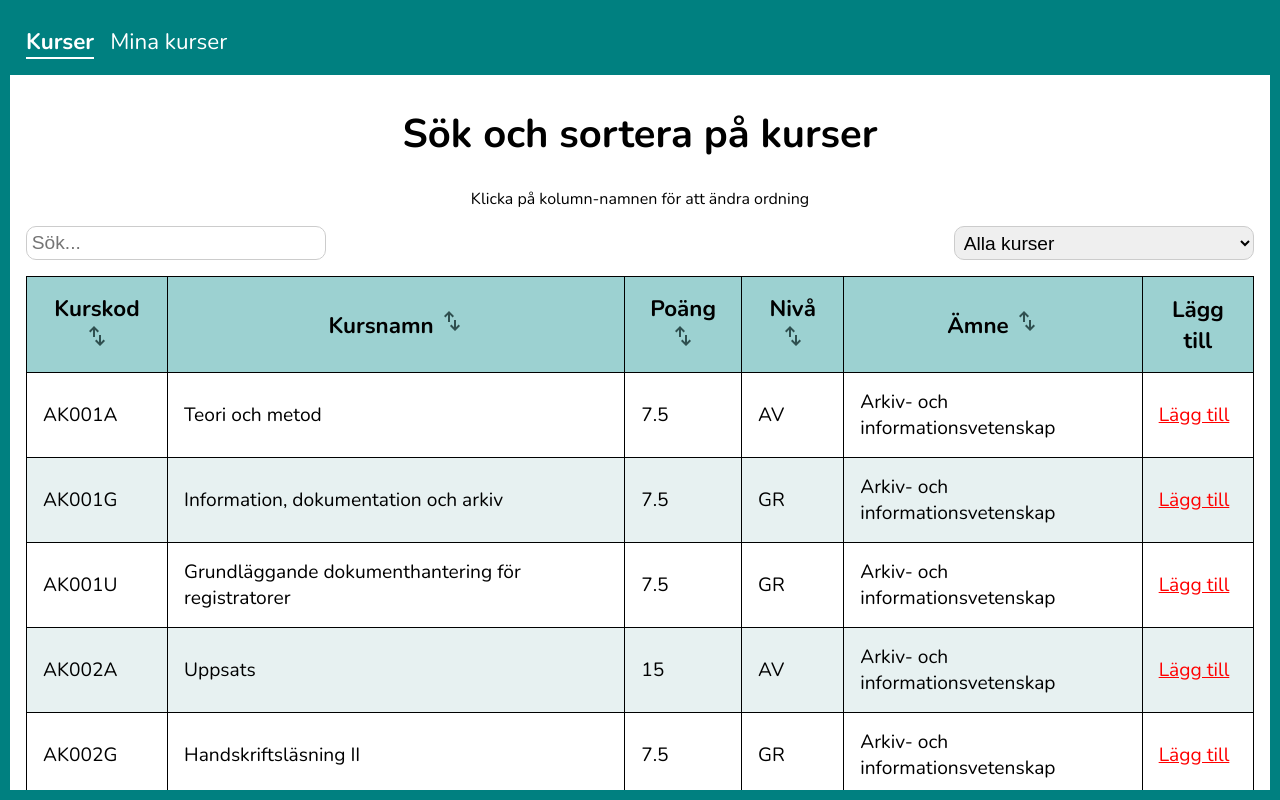
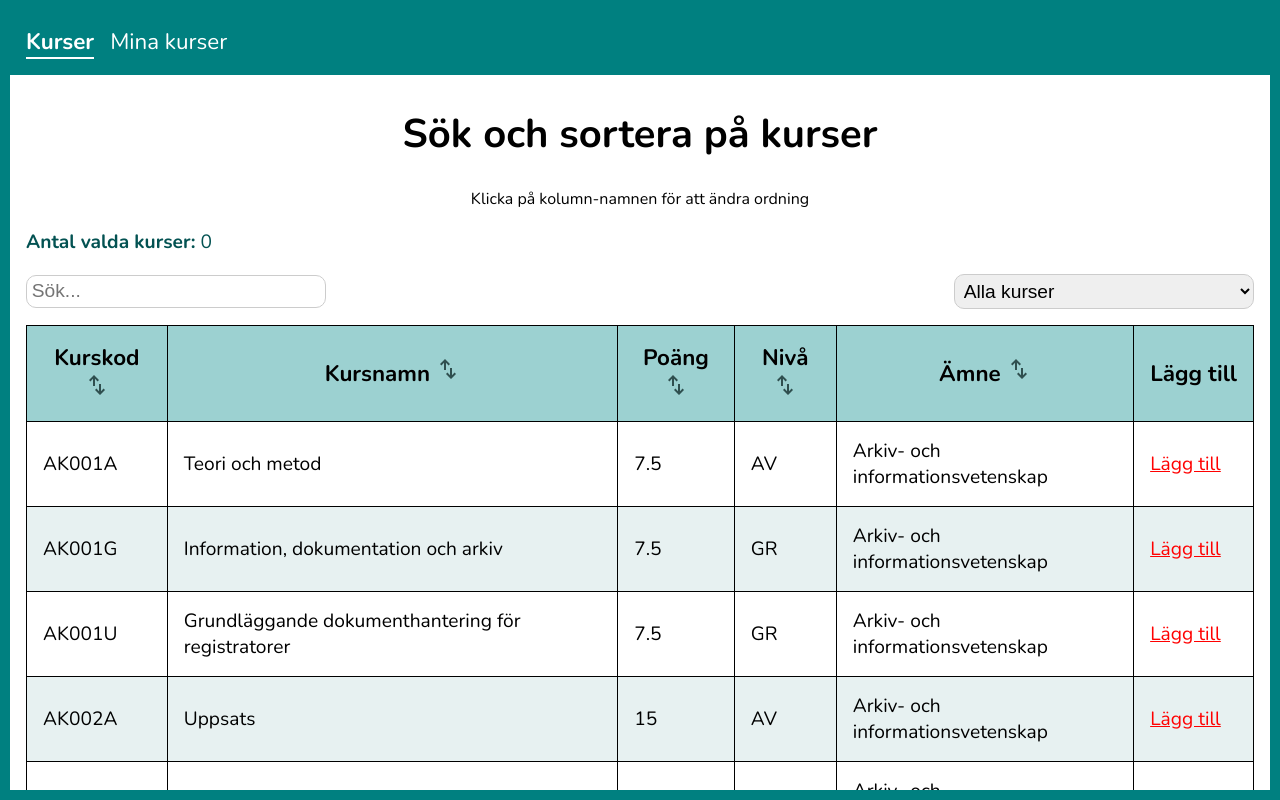
Before and after one commit to Kiim94/Projekt-Typescript, an Angular app: page /courses in a window 1280 px wide. Built offline with nearby package versions, Linux system fonts and the light colour scheme.

Commit message:
Skapade en räknare för att räkna ut hur många kurser som har lagts till i localStorage

```diff
--- a/src/app/courses/courses.html
+++ b/src/app/courses/courses.html
@@ -2,6 +2,7 @@
   <div class="content">
     <h1>Sök och sortera på kurser</h1>
       <p style="text-align:center;">Klicka på kolumn-namnen för att ändra ordning</p>
+      <p id="courseCount"><strong>Antal valda kurser:</strong> {{ scheduleCount() }}</p>
       <div id="inpSel">
         <input (input)="setSearch($event.target.value)" placeholder="Sök...">
         <select #subject (change)="selectedSubject.set(subject.value)">
--- a/src/app/courses/courses.scss
+++ b/src/app/courses/courses.scss
@@ -15,6 +15,10 @@
     text-align:center;
     margin-bottom:1rem;
     font-weight:bold;
+}
+#courseCount{
+    color: rgb(3, 82, 82);
+    font-size:1.2rem;
 }
 
 input, select{
@@ -83,6 +87,7 @@ tr:nth-child(even){
 .error{
     color:red;
 }
+
 @media (max-width: 600px){
     #inpSel{
         flex-direction:column;
--- a/src/app/courses/courses.ts
+++ b/src/app/courses/courses.ts
@@ -36,11 +36,13 @@ export class CoursesComponent {
 
   //pagination
   currentPage = signal(1);
-  itemsPerPage = 20;
+  itemsPerPage = 15;
 
   //signal för att ändra vilket ämne man tittar på från select
   selectedSubject = signal<string>("Alla kurser");
 
+  //signal för alla sparade kurser
+  savedCourses=signal<Course[]>([]);
 
   //===COMPUTED/UTRÄKNINGAR===
   paginatedCourses = computed(() => {
@@ -62,8 +64,15 @@ export class CoursesComponent {
     return ["Alla kurser", ...new Set(all)];
   })
 
+  //uträkning för att kunna visa hur många kurser som finns i ramschemat
+  scheduleCount = computed(() =>
+    this.savedCourses().length);
+
   //===CONSTRUCTOR = Bygg på en gång===
   constructor(private courseService: CourseService){
+    const saved = JSON.parse(localStorage.getItem("courses") || "[]");
+    this.savedCourses.set(saved);
+
     this.courseService.getCourses().subscribe(data => {
       this.courses.set(data);
       this.loading.set(false);
@@ -155,6 +164,11 @@ export class CoursesComponent {
     savedCourses.push(course);
     //spara tillbaka
     localStorage.setItem("courses",JSON.stringify(savedCourses));
+
+    //uppdatera paragraf som visar hur många kurser som har valts
+    this.savedCourses.set(savedCourses);
+
+    //visa meddelande
     this.showMessage("Kurs tillagd!", true);
   }
   //visa meddelande om kurs finns tillagd/blir tillagd
@@ -163,6 +177,7 @@ export class CoursesComponent {
     this.isSuccess.set(success);
     console.log("SET:", this.message);
 
+    //ta bort meddelande efter ett tag
     setTimeout(() => {
       this.message.set("");
     }, 3000);
--- a/src/app/schedule/schedule.html
+++ b/src/app/schedule/schedule.html
@@ -1,7 +1,7 @@
 <div class="content">
 
     <h1>Mitt ramschema</h1>
-    <p style="font-size:1.2rem"><strong>Totala högskolepoäng:</strong> {{ totalpoints() }}</p>
+    <p id="schedule-paragraph"><strong>Totala högskolepoäng:</strong> {{ totalpoints() }}</p>
     <div class="tableWrap">
         <table class="table">
             <thead>
--- a/src/app/schedule/schedule.scss
+++ b/src/app/schedule/schedule.scss
@@ -28,3 +28,7 @@ th:nth-child(2), td:nth-child(2){
             text-decoration:underline;
         }
 }
+#schedule-paragraph{
+    color: rgb(3, 82, 82);
+    font-size:1.2rem;
+}
--- a/src/styles.scss
+++ b/src/styles.scss
@@ -30,12 +30,14 @@ h1{
     height:auto;
     border: 1px solid black;
     padding:1rem;
-
 }
 
 .table th{
     font-size:1.4rem;
     background:rgb(156,209,209);
+    &:last-child{
+    white-space: nowrap;
+    }
 }
 
 
```
Also changed, not shown: 1 other file (tests, documents, lock files or other folders).
